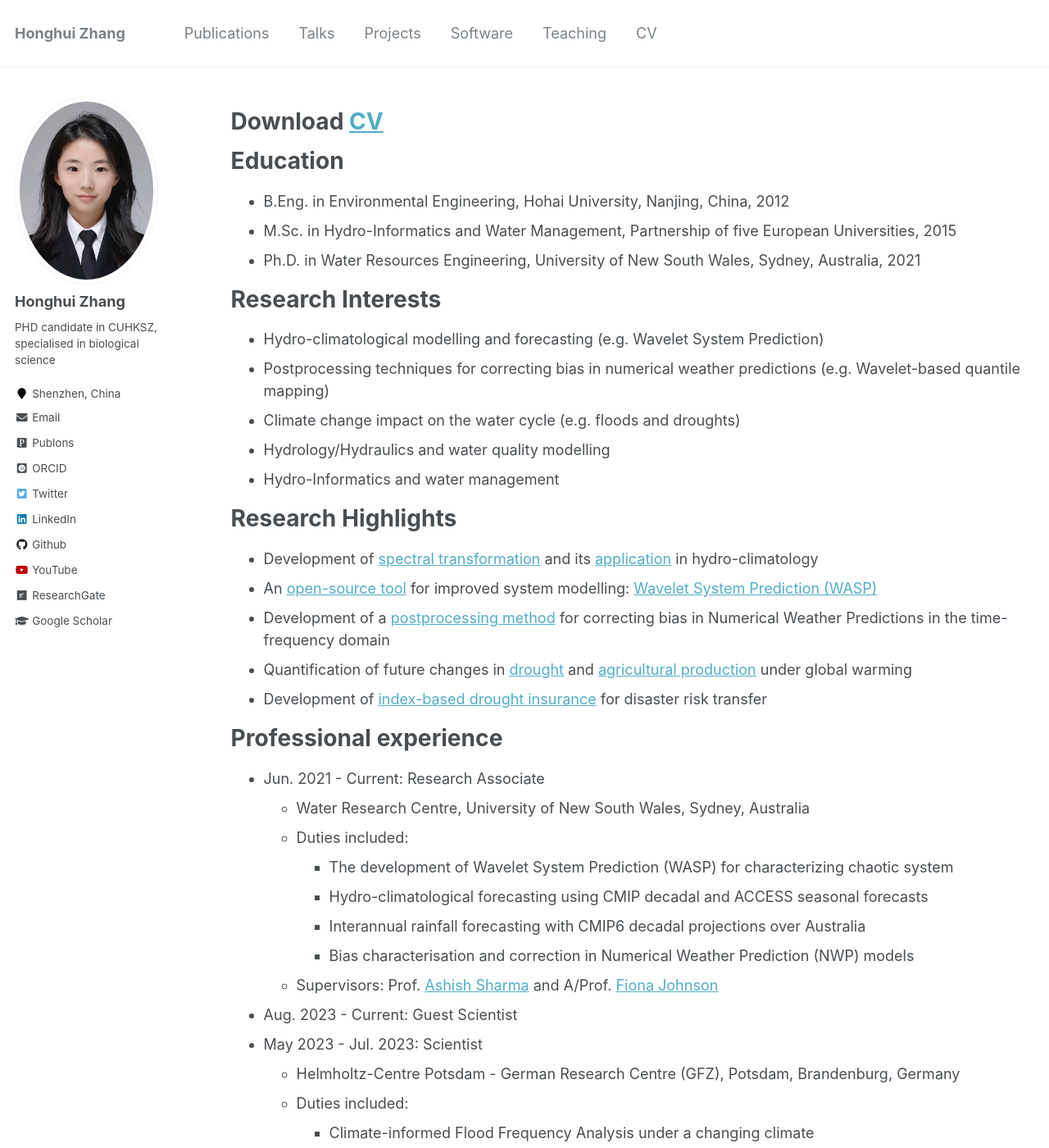
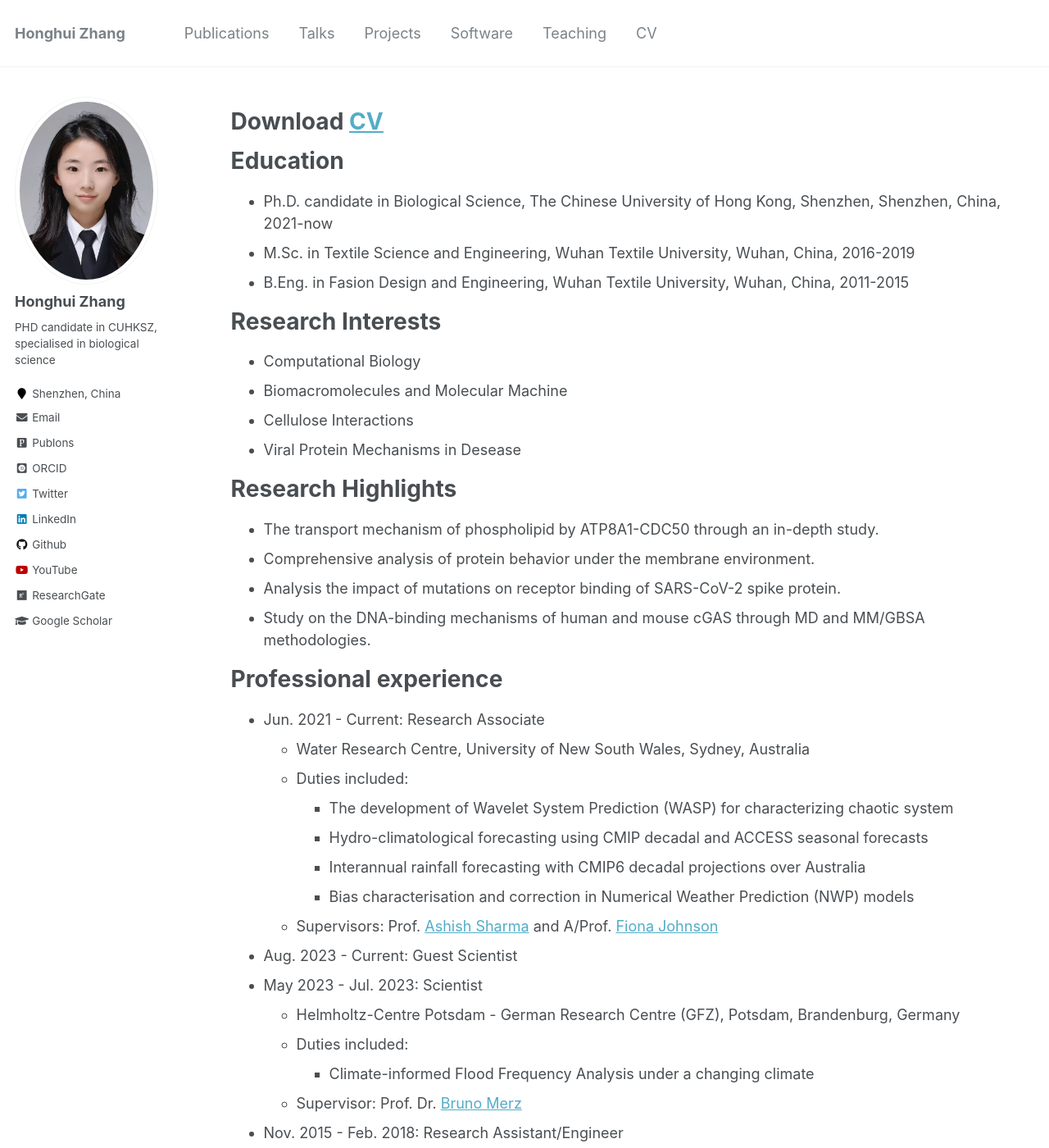
Before and after one commit to Honghui-Zhang/Honghui-Zhang.github.io, a Jekyll site: the page built from _pages/cv.md, in a window 1280 px wide and 1400 px high. Shown: the whole window at 82% size. Built offline with Jekyll 4.4.1, drawn with Linux system fonts in a browser that asks for light colours; some web fonts are replaced; some of the changed text lies outside the part shown.

Commit message:
Initial comment
Initial comment

```diff
--- a/_pages/cv.md
+++ b/_pages/cv.md
@@ -13,25 +13,23 @@ Download [CV](https://honghui-zhang.github.io/files/CV_Honghui_Zhang.pdf)
 
 Education
 ======
-* B.Eng. in Environmental Engineering, Hohai University, Nanjing, China, 2012
-* M.Sc. in Hydro-Informatics and Water Management, Partnership of five European Universities, 2015
-* Ph.D. in Water Resources Engineering, University of New South Wales, Sydney, Australia, 2021
+* Ph.D. candidate in Biological Science, The Chinese University of Hong Kong, Shenzhen, Shenzhen, China, 2021-now
+* M.Sc. in Textile Science and Engineering, Wuhan Textile University, Wuhan, China, 2016-2019
+* B.Eng. in Fasion Design and Engineering, Wuhan Textile University, Wuhan, China, 2011-2015
 
 Research Interests
 ======
-* Hydro-climatological modelling and forecasting (e.g. Wavelet System Prediction)
-* Postprocessing techniques for correcting bias in numerical weather predictions (e.g. Wavelet-based quantile mapping)
-* Climate change impact on the water cycle (e.g. floods and droughts)
-* Hydrology/Hydraulics and water quality modelling
-* Hydro-Informatics and water management
+* Computational Biology
+* Biomacromolecules and Molecular Machine
+* Cellulose Interactions
+* Viral Protein Mechanisms in Desease
 
 Research Highlights
 ======
-* Development of [spectral transformation](https://doi.org/10.1029/2019WR026962) and its [application](https://doi.org/10.1016/j.jhydrol.2021.126816) in hydro-climatology
-* An [open-source tool](https://cran.r-project.org/web/packages/WASP/index.html) for improved system modelling: [Wavelet System Prediction (WASP)](https://doi.org/10.1016/j.envsoft.2020.104907)
-* Development of a [postprocessing method](https://doi.org/10.1175/MWR-D-22-0217.1) for correcting bias in Numerical Weather Predictions in the time-frequency domain
-* Quantification of future changes in [drought](https://doi.org/10.1029/2022EF003350) and [agricultural production](https://doi.org/10.1007/s00704-018-2617-z) under global warming
-* Development of [index-based drought insurance](https://doi.org/10.1108/AFR-02-2020-0020) for disaster risk transfer
+* The transport mechanism of phospholipid by ATP8A1-CDC50 through an in-depth study.
+* Comprehensive analysis of protein behavior under the membrane environment.
+* Analysis the impact of mutations on receptor binding of SARS-CoV-2 spike protein.
+* Study on the DNA-binding mechanisms of human and mouse cGAS through MD and MM/GBSA methodologies.
 
 Professional experience
 ======
@@ -69,11 +67,13 @@ Professional experience
 
 Awards & honors
 ======
-* 2023, Helmholtz Visiting Researcher Grant by Helmholtz Association of German Research Centers
-* 2021, Postdoctoral Writing Fellowship funded by UNSW
-* 2018, University International Postgraduate Award (UIPA) funded by UNSW
-* 2013, Erasmus Mundus Scholarship Award by European Union
-* 2010, National Undergraduate Mathematical Contest in Modeling (Provincial Award)
+* 2021-now, Gang Hong scholarship for PH. D. student
+* 2018, First-grade scholarship for master's degree
+* 2017, First-grade scholarship for master's degree
+* 2017, 3rd place in Wuhan Textile University Research Forum
+* 2017, “Outstanding Thesis” of the 10th Textile Bioengineering and Informatics Symposium
+* 2016, 3rd place in Wuhan Textile University Research Forum
+* 2016, 1st place in Creative Artistic Expression in Wuhan Textile University Research Forum
 
 Publications
 ======
@@ -99,28 +99,5 @@ Mandarin(Native), English(Fluent)
 
 Skills & Expertise
 ======
-* Statistical hydrology and water resource engineering.
-* Strong interpersonal skills with a good sense of teamwork.
-* Programming Skills: R, C/C++, and Python in both Unix and Windows systems.
-* Rich experience in modeling and GIS, using MIKE, SWMM, DSSAT, and QGIS.
-
-Service and leadership
-======
-* Contribute to First Order Draft of IPCC 6th Assessment Report (FOD-WGII-AR6) as a group reviewer
-* Contribute to Second Order Draft of IPCC 6th Assessment Report (SOD-WGI-AR6) as a group reviewer
-* Topic Coordinator for a [Special Issue of Frontiers in Marine Science](https://www.frontiersin.org/research-topics/46827/toxicological-endpoints-and-bioavailability-of-emerging-contaminants-and-their-impacts-on-marine-nut)
-* Reviewer Editor:
-  + Frontiers in Water (Sections: Water and Climate; Water and Hydrocomplexity)
-* Reviewer for Scholarly Journals:
-  + Journal of Hydrology
-  + International Journal of River Basin Management
-  + Weather and Climate Extremes; Journal of Applied Meteorology and Climatology
-  + Frontiers in Water; Water; Sustainability; International Journal of Environmental Research and Public Health
-
-Membership
-======
-* American Geophysical Union (AGU)
-* European Geosciences Union (EGU)
-* Asia Oceania Geosciences Society (AOGS)
-* International Commission of Statistical Hydrology (ICSH-IAHS)
-* Modeling and Simulation Society of Australia and New Zealand (MSSANZ)
+* IELTS 6.5 point, possessing a good ability for literacy, can quick browsing of English professional literature and books, speaking ability is not good, but can communicate normally. Own high communication skills. Have the good ability to work with different people, work as teaching assistant and administration assistant.
+* Always in Linux, Python and R; used SPSS, MATLAB, in master study; Proficient in research software such as Amber, GROMACS, Gaussian, VMD and Pymol; Using GitHub or Visual Studio Code every day.
```
